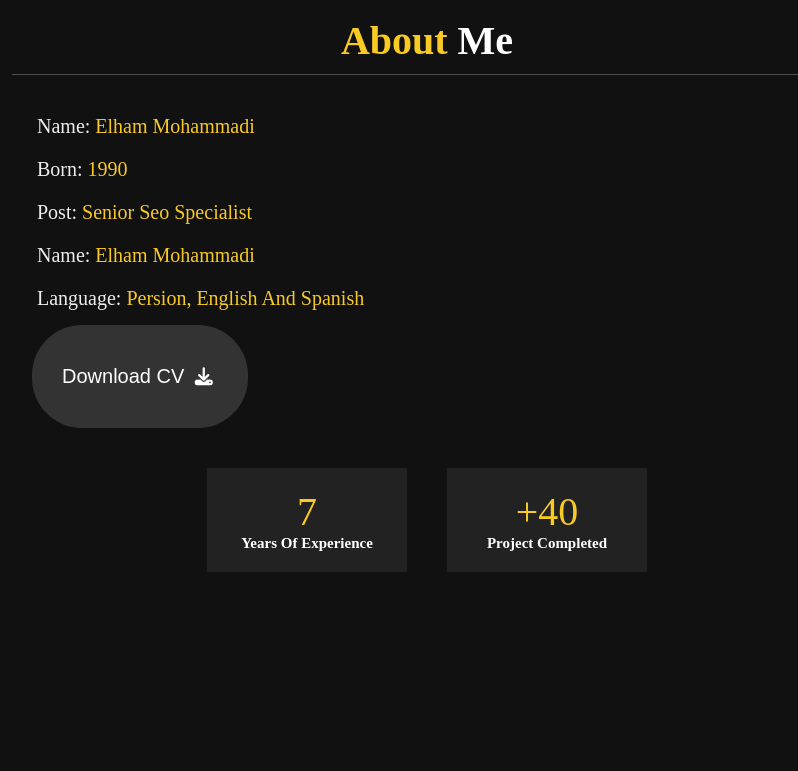
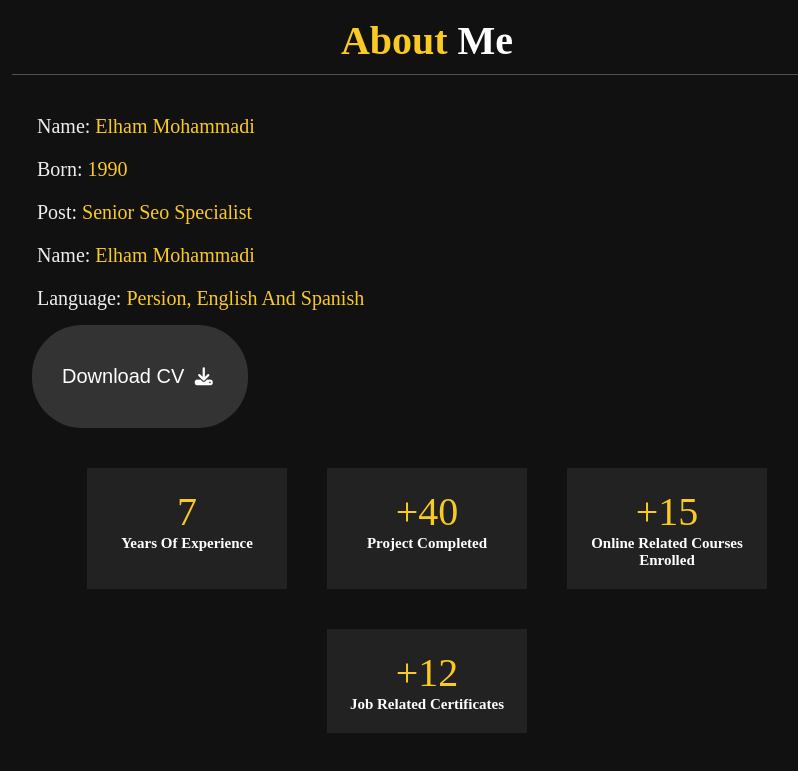
Before and after one commit to elham9069/personal-portfolio, a plain HTML site: page index.html in a window 1280 px wide. Shown: the part 857-1628 px from the top of the page, without its empty margins (388-1186 px from the left). Before the commit the page ends 1469 px from the top, so only its background shows below. Drawn offline with nearby package versions, Linux system fonts and the light colour scheme.

Commit message:
box added

```diff
--- a/index.html
+++ b/index.html
@@ -75,6 +75,16 @@ Excel, SEMrush, Ahref, On-page & Off-page & Technical SEO.
             </div>
 
 
+            <div class="box">
+                <span>+15</span>
+                <h3>online related courses enrolled</h3>
+            </div>
+
+
+            <div class="box">
+                <span>+12</span>
+                <h3>job related certificates</h3>
+            </div>
 
         </div>
     </div>
```
Also changed, not shown: style.css (+4 -4 lines).
